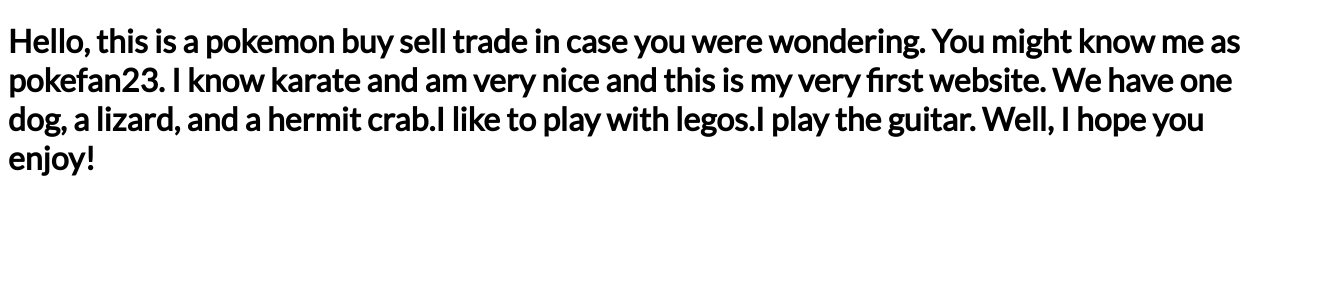
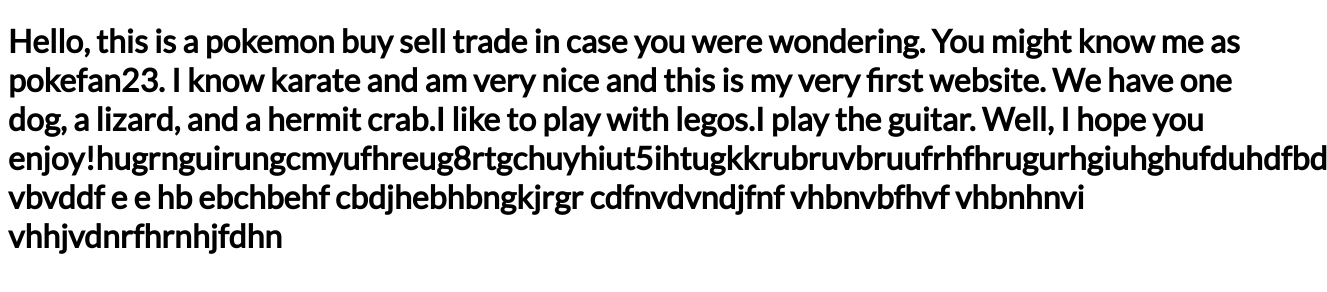
Before and after one commit to pokefan23/pokefan23.github.io, a plain HTML site: page index.html in a window 1280 px wide. Shown: the whole page, 1327 px wide, since content can reach past the window. Drawn offline with Linux system fonts and the light colour scheme.

Commit message:
Update index.html

```diff
--- a/index.html
+++ b/index.html
@@ -12,6 +12,6 @@
 		</style>
 	</head>
 	<body>
-		<h1>Hello, this is a pokemon buy sell trade in case you were wondering. You might know me as pokefan23. I know karate and am very nice and this is my very first website. We have one dog, a lizard, and a hermit crab.I like to play with legos.I play the guitar. Well, I hope you enjoy!</h1>
+		<h1>Hello, this is a pokemon buy sell trade in case you were wondering. You might know me as pokefan23. I know karate and am very nice and this is my very first website. We have one dog, a lizard, and a hermit crab.I like to play with legos.I play the guitar. Well, I hope you enjoy!hugrnguirungcmyufhreug8rtgchuyhiut5ihtugkkrubruvbruufrhfhrugurhgiuhghufduhdfbd vbvddf  e e hb ebchbehf cbdjhebhbngkjrgr cdfnvdvndjfnf vhbnvbfhvf vhbnhnvi vhhjvdnrfhrnhjfdhn </h1>
 	</body>
 </html>
```
